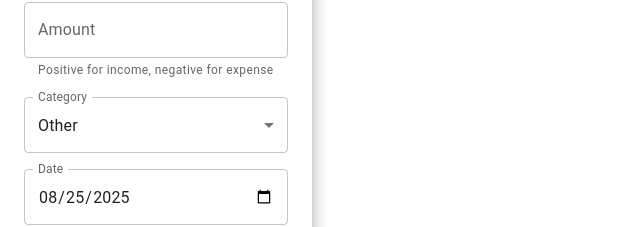
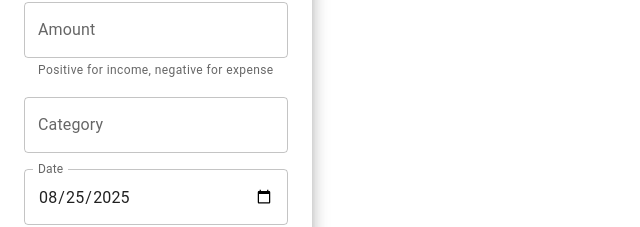
Before and after one commit to inv-nithin007/react-redux, a React (Vite) app in the folder my-app/: page / in a window 1280 px wide. Shown: the part 317-544 px from the top of the page, without its empty margins (0-640 px from the left). Built offline with nearby package versions, Linux system fonts and the light colour scheme.

Commit message:
feat:updated

```diff
--- a/my-app/src/components/AddTransaction.jsx
+++ b/my-app/src/components/AddTransaction.jsx
@@ -24,7 +24,7 @@ function AddTransaction() {
     }
   })
 
-  const categories = ['Food', 'Travel', 'Shopping', 'Bills', 'Salary', 'Other']
+
 
   const onSubmit = (data) => {
     dispatch(addTransaction({
@@ -100,16 +100,11 @@ function AddTransaction() {
           control={control}
           render={({ field }) => (
             <TextField
-              {...field}
-              select
+
               label="Category"
               fullWidth
             >
-              {categories.map(category => (
-                <option key={category} value={category}>
-                  {category}
-                </option>
-              ))}
+
             </TextField>
           )}
         />
--- a/my-app/src/store/index.js
+++ b/my-app/src/store/index.js
@@ -1,7 +1,7 @@
 import { configureStore } from '@reduxjs/toolkit'
 import transactionSlice from './transactionSlice'
 
-// Create the Redux store
+
 export const store = configureStore({
   reducer: {
     transactions: transactionSlice,
```
Also changed, not shown: my-app/src/store/transactionSlice.js (line endings or trailing spaces).
